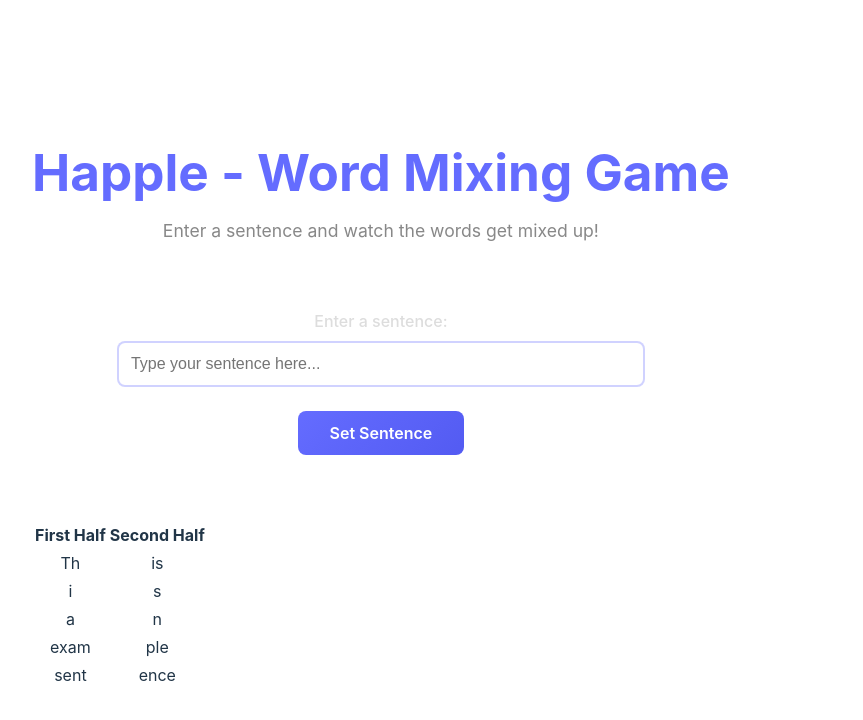
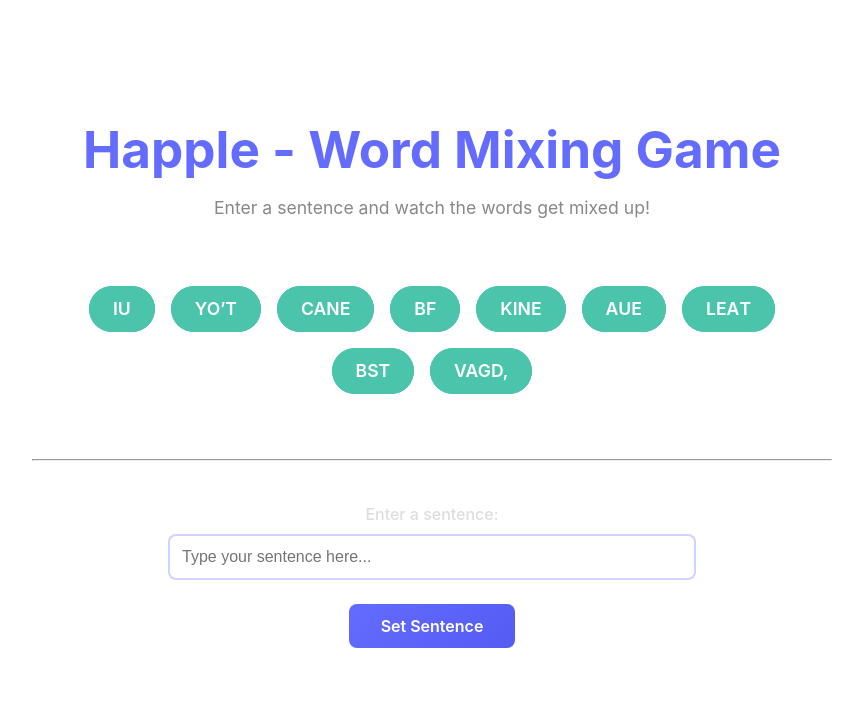
Before and after one commit to spaceprimate/happle, a React (Vite) app: page / in a window 1280 px wide. Shown: the top 720 px of the page, without its empty margins (0-863 px from the left). Built offline with nearby package versions, Linux system fonts and the light colour scheme.

Commit message:
completed admin generator and began modifying main app screen to have split word UI

```diff
--- a/src/App.css
+++ b/src/App.css
@@ -145,8 +145,31 @@
   cursor: pointer;
   transition: all 0.3s ease;
   min-width: 100px;
-  text-transform: capitalize;
+  text-transform: uppercase;
 }
+
+.word-buttons .word-button.word-button-split {
+  display: flex;
+  align-items: center;
+  justify-content: center;
+  padding: 0;
+  min-width: 0;
+}
+
+.word-buttons .word-button.word-button-split .left{
+  padding: 0.75rem 0 0.75em 1.5rem;
+  background-color: #4ac5ac;
+  border-bottom-left-radius: 25px;
+  border-top-left-radius: 25px;
+}
+.word-buttons .word-button.word-button-split .right{
+  padding: 0.75rem 1.5rem 0.75em 0;
+  background-color: #4ac5ac;
+  border-bottom-right-radius: 25px;
+  border-top-right-radius: 25px;
+}
+
+
 
 .word-button:hover {
   transform: translateY(-3px) scale(1.05);
@@ -158,6 +181,13 @@
   transform: translateY(-1px) scale(1.02);
 }
 
+.word-buttons .word-button.word-button-split:hover{
+  background-color: inherit;
+
+}
+.word-buttons .word-button.word-button-split:hover .right{
+  background-color: #2d8573;
+}
 /* Responsive design */
 @media (max-width: 768px) {
   .app {
--- a/src/App.tsx
+++ b/src/App.tsx
@@ -2,11 +2,14 @@ import React, { useState } from 'react';
 import './App.css';
 import Generate from './Generate';
 
-interface HappleProps {
-  sentence: string;
-}
 
-const Happle: React.FC<HappleProps> = ({ sentence }) => {
+
+const Happle: React.FC = () => {
+
+
+
+
+  const sentence = 'placeholder for now'
   const [happleWords, setHappleWords] = useState<string[]>([]);
 
   const generateHappleWords = (inputSentence: string): string[] => {
@@ -89,6 +92,38 @@ const Happle: React.FC<HappleProps> = ({ sentence }) => {
 };
 
 function App() {
+  const words = [
+    { first: 'I', second: 'u', original: 'f' },
+    { first: 'yo', second: '’t', original: 'u' },
+    { first: 'can', second: 'e', original: '’t' },
+    { first: 'b', second: 'f', original: 'e' },
+    { first: 'kin', second: 'e', original: 'd,' },
+    { first: 'a', second: 'ue', original: 't' },
+    { first: 'lea', second: 't', original: 'st' },
+    { first: 'b', second: 'st', original: 'e' },
+    { first: 'vag', second: 'd,', original: 'ue' }
+  ]
+
+  const wordContent = words.map((word, index) => (
+    <button
+      key={index}
+      className="word-button word-button-split"
+      onClick={() => console.log(`Clicked word ${index + 1}: ${word.first}${word.second}`)}
+    >
+      <div className='left'>{word.first}</div>
+      <div className='right'>{word.second}</div>
+    </button>
+  ));
+
+
+
+
+
+
+
+
+
+
   const [inputSentence, setInputSentence] = useState('');
   const [currentSentence, setCurrentSentence] = useState('');
 
@@ -107,6 +142,13 @@ function App() {
       </header>
 
       <main className="app-main">
+        <div className='sentence-form'>
+          <div className='word-buttons'>
+            {wordContent}
+
+          </div>
+        </div>
+        <hr />
         <form onSubmit={handleSubmit} className="sentence-form">
           <div className="input-group">
             <label htmlFor="sentence-input">Enter a sentence:</label>
@@ -124,9 +166,9 @@ function App() {
           </button>
         </form>
 
-        {currentSentence && <Happle sentence={currentSentence} />}
+        {currentSentence && <Happle />}
       </main>
-      <Generate />
+      {window.location.hash === '#admin' && <Generate />}
     </div>
   );
 }
--- a/src/Generate.tsx
+++ b/src/Generate.tsx
@@ -1,29 +1,82 @@
 import React from 'react';
 
-const sentence = "This is an example sentence";
+const sentence = "If you can’t be kind, at least be vague";
+const sentence2 = "This is an example sentence";
 
-function splitWordInHalf(word: string): [string, string] {
+// function splitWordInHalf(word: string): [string, string] {
+//   const mid = Math.ceil(word.length / 2);
+//   return [word.slice(0, mid), word.slice(mid)];
+// }
+
+
+function splitWords(sentence: string): [string, string][] {
+  // const s1 = sentence.split(' ').map(splitWordInHalf);
+  const s1 = sentence.split(' ')
+  const s2: [string, string][] = s1.map(word => {
     const mid = Math.ceil(word.length / 2);
     return [word.slice(0, mid), word.slice(mid)];
+  })
+  // const w2 = shuffleSecondStrings(w1);
+  return s2;
 }
 
-function generate(): [string, string][] {
-  return sentence.split(' ').map(splitWordInHalf);
+function shuffleSecondStrings(arr: [string, string][]): [string, string][] {
+  const seconds = arr.map(([_, second]) => second);
+  // Fisher-Yates shuffle with derangement
+  let n = seconds.length;
+  for (let i = n - 1; i > 0; i--) {
+    let j = Math.floor(Math.random() * i);
+    [seconds[i], seconds[j]] = [seconds[j], seconds[i]];
+  }
+  // Ensure no element is in its original position (simple derangement)
+  for (let i = 0; i < n; i++) {
+    if (seconds[i] === arr[i][1]) {
+      // Swap with next (or previous if last)
+      let swapWith = i === n - 1 ? i - 1 : i + 1;
+      [seconds[i], seconds[swapWith]] = [seconds[swapWith], seconds[i]];
+    }
+  }
+  return arr.map(([first], i) => [first, seconds[i]]);
+}
+
+
+const getObjectString = (s: [string, string][], o: [string, string][]): string => {
+  return s.map(([first, second], index) => `{first: '${first}', second: '${second}', original: '${o[index][1]}'}`).join(', \n');
 }
 
 const Generate: React.FC = () => {
-  const rows = generate();
+
+  const [sentence, setSentence] = React.useState('');
+
+
+
+
+  const words = splitWords(sentence);
+  const wordsSuffled = shuffleSecondStrings(words);
+
+
+
+  // const rows = shuffleSecondStrings(splitWords());
 
   return (
+    <>
+      <input
+        type="text"
+        value={sentence}
+        onChange={e => setSentence(e.target.value)}
+        placeholder="Enter a sentence..."
+        style={{ width: '100%', marginBottom: '1em' }}
+      />
+
       <table>
         <thead>
           <tr>
-          <th>First Half</th>
-          <th>Second Half</th>
+            <th style={{textAlign: 'right'}}>1</th>
+            <th style={{textAlign: 'left'}}>2</th>
           </tr>
         </thead>
         <tbody>
-        {rows.map(([first, second], idx) => (
+          {wordsSuffled.map(([first, second], idx) => (
             <tr key={idx}>
               <td>{first}</td>
               <td>{second}</td>
@@ -31,6 +84,11 @@ const Generate: React.FC = () => {
           ))}
         </tbody>
       </table>
+      <div>
+        <h3>Generated Object String:</h3>
+        <pre>{getObjectString(wordsSuffled, words)}</pre>
+      </div>
+    </>
   );
 };
 
```
Also changed, not shown: notes/tasking.md (added, +17 -0 lines). Lines whose indentation alone changed are shown as unchanged.
